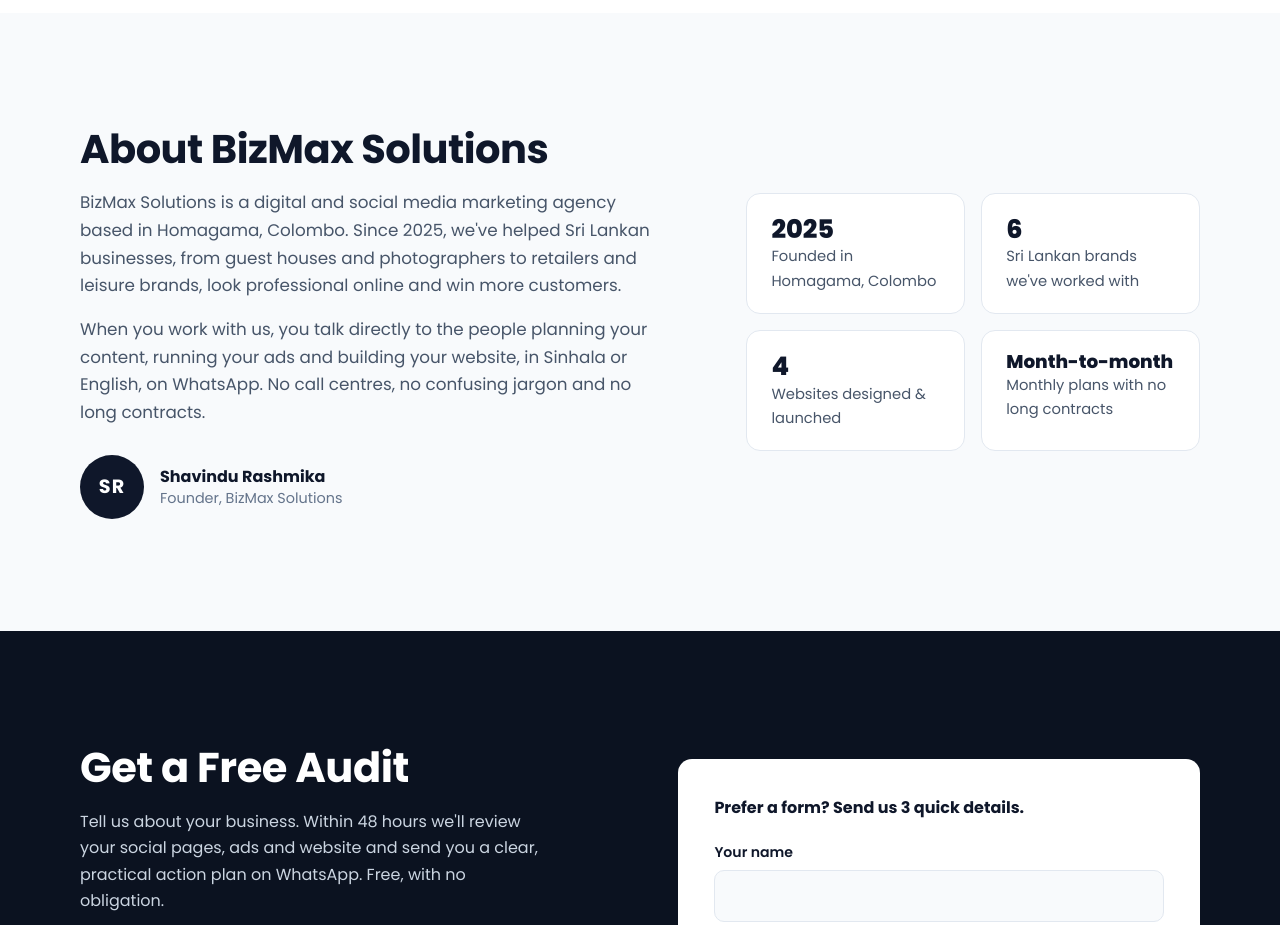
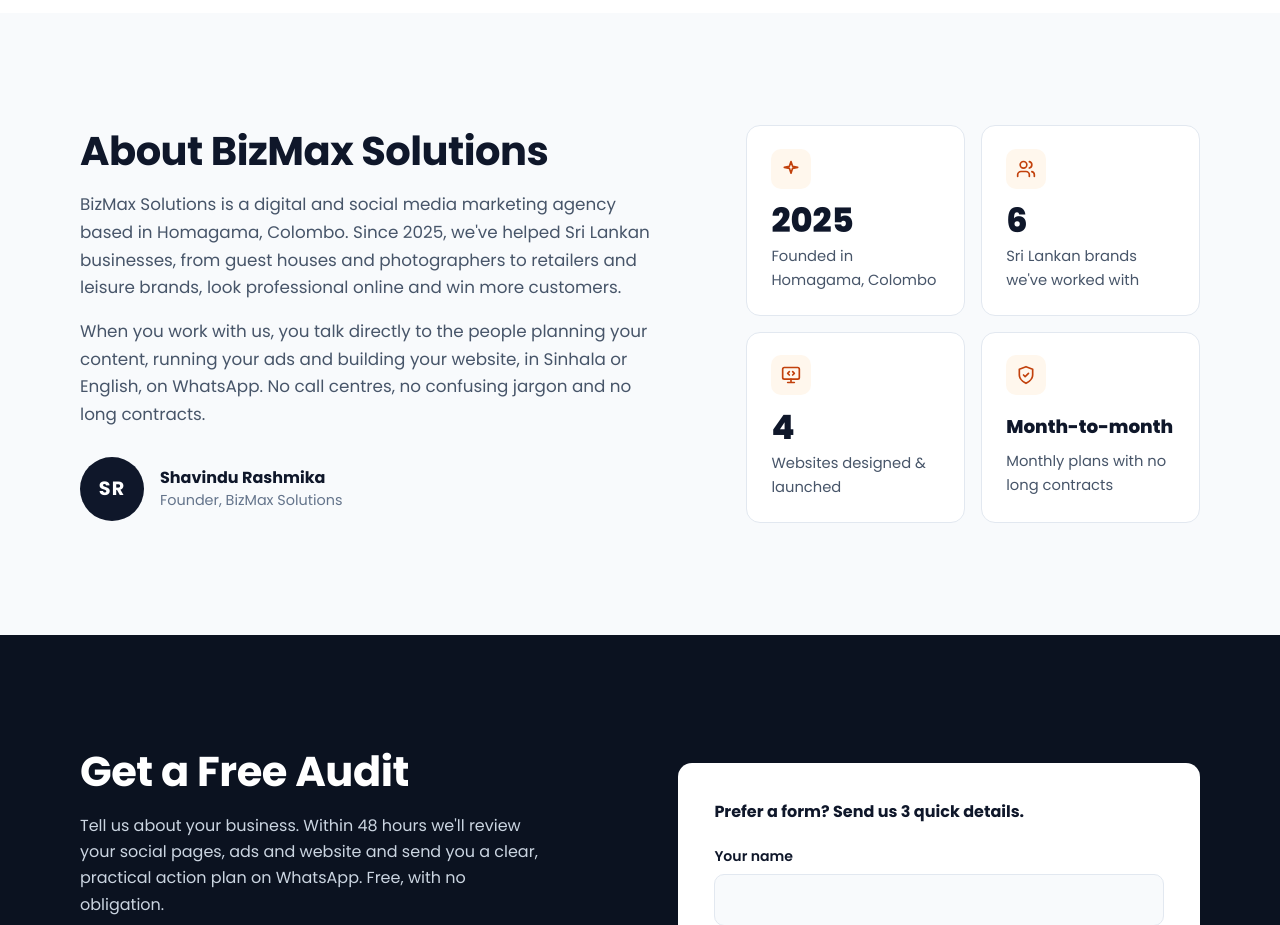
Before and after one commit to ShavinduR/BizMax, a plain HTML site: page index.html in a window 1280 px wide. Shown: the part 3380-4305 px from the top of the page. Drawn offline with Linux system fonts and the light colour scheme.

Commit message:
Animate About stats: count-up numbers and staggered card reveal
- 0->6 brands, 0->4 websites, 2015->2025 founded; runs once when scrolled into view
- Cards fade/slide in one after another; icons per fact; hover lift
- Final numbers are in the HTML, so no-JS and reduced-motion users see them instantly

Co-Authored-By: Claude Opus 5.5 <noreply@anthropic.com>
Claude-Session: https://claude.ai/code/session_01BjArtozqEoizR4UmgSu6Go

```diff
--- a/index.html
+++ b/index.html
@@ -327,11 +327,11 @@
                         <figcaption><strong>Shavindu Rashmika</strong><span>Founder, BizMax Solutions</span></figcaption>
                     </figure>
                 </div>
-                <dl class="about__facts">
-                    <div><dt>2025</dt><dd>Founded in Homagama, Colombo</dd></div>
-                    <div><dt>6</dt><dd>Sri Lankan brands we've worked with</dd></div>
-                    <div><dt>4</dt><dd>Websites designed &amp; launched</dd></div>
-                    <div><dt>Month-to-month</dt><dd>Monthly plans with no long contracts</dd></div>
+                <dl class="about__facts" data-reveal>
+                    <div class="fact"><span class="fact__icon"><svg class="icon" aria-hidden="true" focusable="false"><use href="#i-spark"></use></svg></span><dt><span data-count="2025" data-from="2015">2025</span></dt><dd>Founded in Homagama, Colombo</dd></div>
+                    <div class="fact"><span class="fact__icon"><svg class="icon" aria-hidden="true" focusable="false"><use href="#i-users"></use></svg></span><dt><span data-count="6">6</span></dt><dd>Sri Lankan brands we've worked with</dd></div>
+                    <div class="fact"><span class="fact__icon"><svg class="icon" aria-hidden="true" focusable="false"><use href="#i-monitor"></use></svg></span><dt><span data-count="4">4</span></dt><dd>Websites designed &amp; launched</dd></div>
+                    <div class="fact"><span class="fact__icon"><svg class="icon" aria-hidden="true" focusable="false"><use href="#i-shield"></use></svg></span><dt>Month-to-month</dt><dd>Monthly plans with no long contracts</dd></div>
                 </dl>
             </div>
         </section>
--- a/script.js
+++ b/script.js
@@ -140,10 +140,53 @@
         });
     };
 
+    /* -----------------------------------------------------
+       5. Scroll reveal + number count-up
+       <dl data-reveal> ... <span data-count="6" data-from="0">6</span>
+       Final numbers are in the HTML, so nothing breaks without JS.
+       ----------------------------------------------------- */
+    const reduceMotion = window.matchMedia('(prefers-reduced-motion: reduce)').matches;
+
+    const countUp = (el) => {
+        const to = Number(el.dataset.count);
+        const from = Number(el.dataset.from || 0);
+        const duration = 1600;
+        const start = performance.now();
+        const easeOut = (t) => 1 - Math.pow(1 - t, 3);
+        const tick = (now) => {
+            const progress = Math.min((now - start) / duration, 1);
+            el.textContent = String(Math.round(from + (to - from) * easeOut(progress)));
+            if (progress < 1) requestAnimationFrame(tick);
+        };
+        el.textContent = String(from);
+        requestAnimationFrame(tick);
+    };
+
+    const initReveal = () => {
+        const groups = document.querySelectorAll('[data-reveal]');
+        if (!groups.length) return;
+        if (reduceMotion || !('IntersectionObserver' in window)) {
+            groups.forEach((g) => g.classList.add('is-visible'));
+            return;
+        }
+        const observer = new IntersectionObserver((entries) => {
+            entries.forEach((entry) => {
+                if (!entry.isIntersecting) return;
+                entry.target.classList.add('is-visible');
+                entry.target.querySelectorAll('[data-count]').forEach(countUp);
+                observer.unobserve(entry.target);
+            });
+        }, { threshold: 0.35 });
+        groups.forEach((g) => observer.observe(g));
+    };
+
+    document.documentElement.classList.add('js');
+
     document.addEventListener('DOMContentLoaded', () => {
         initMobileMenu();
         initWhatsAppLinks();
         initLeadForm();
         initServicePreselect();
+        initReveal();
     });
 })();
--- a/style.css
+++ b/style.css
@@ -171,10 +171,24 @@ h1, h2, h3 { color: var(--navy-900); line-height: 1.2; }
 .about__text p { color: var(--slate-600); font-size: 1.05rem; }
 .about__text p + p { margin-top: 1rem; }
 .about__facts { display: grid; grid-template-columns: 1fr 1fr; gap: 1rem; }
-.about__facts div { padding: 1.25rem 1.5rem; background: var(--white); border-radius: var(--radius); border: 1px solid var(--slate-200); }
-.about__facts dt { font-size: 1.6rem; font-weight: 800; color: var(--navy-900); line-height: 1.2; }
-.about__facts div:last-child dt { font-size: 1.15rem; }
-.about__facts dd { font-size: 0.92rem; color: var(--slate-600); }
+.fact {
+    padding: 1.4rem 1.5rem; background: var(--white); border-radius: var(--radius); border: 1px solid var(--slate-200);
+    transition: transform 0.25s ease, box-shadow 0.25s ease, border-color 0.25s ease;
+}
+.fact:hover { transform: translateY(-3px); box-shadow: var(--shadow); border-color: rgba(194, 65, 12, 0.3); }
+.fact__icon { width: 40px; height: 40px; margin-bottom: 0.9rem; border-radius: 10px; display: grid; place-items: center; background: var(--accent-soft); color: var(--accent-strong); }
+.fact__icon .icon { width: 20px; height: 20px; }
+.fact dt { font-size: 2.1rem; font-weight: 800; color: var(--navy-900); line-height: 1.1; font-variant-numeric: tabular-nums; }
+.fact:last-child dt { font-size: clamp(1rem, 1.6vw, 1.15rem); line-height: 1.9; white-space: nowrap; }
+.fact dd { margin-top: 0.25rem; font-size: 0.92rem; color: var(--slate-600); }
+
+/* Scroll reveal (only when JS is running; content stays visible without JS) */
+.js [data-reveal] .fact { opacity: 0; transform: translateY(18px); transition: opacity 0.6s ease, transform 0.6s ease, box-shadow 0.25s ease, border-color 0.25s ease; }
+.js [data-reveal].is-visible .fact { opacity: 1; transform: none; }
+.js [data-reveal].is-visible .fact:nth-child(2) { transition-delay: 0.12s; }
+.js [data-reveal].is-visible .fact:nth-child(3) { transition-delay: 0.24s; }
+.js [data-reveal].is-visible .fact:nth-child(4) { transition-delay: 0.36s; }
+.js [data-reveal].is-visible .fact:hover { transform: translateY(-3px); transition-delay: 0s; }
 
 .about__founder { display: flex; align-items: center; gap: 1rem; margin-top: 1.75rem; }
 .about__avatar, .about__founder img { width: 64px; height: 64px; border-radius: 50%; flex-shrink: 0; object-fit: cover; }
@@ -344,5 +358,6 @@ h1, h2, h3 { color: var(--navy-900); line-height: 1.2; }
 
 @media (prefers-reduced-motion: reduce) {
     html { scroll-behavior: auto; }
+    .js [data-reveal] .fact { opacity: 1; transform: none; }
     *, *::before, *::after { transition-duration: 0.01ms !important; animation-duration: 0.01ms !important; }
 }
```
